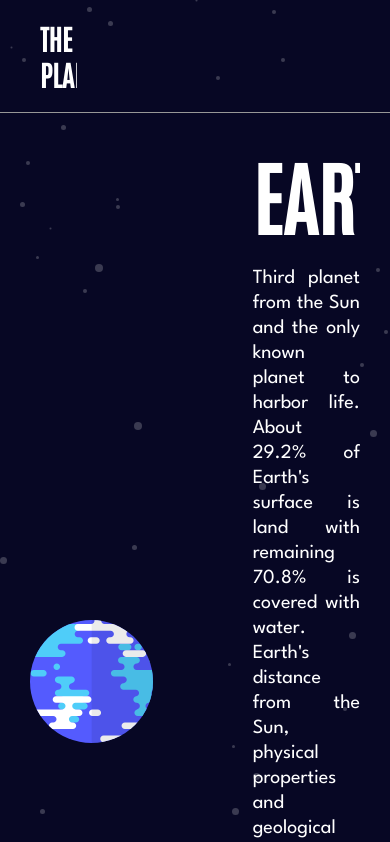
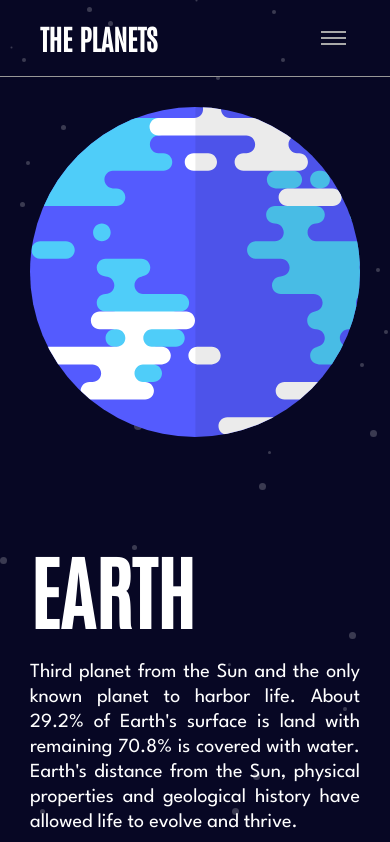
Before and after one commit to guusfelix2015/planetsFact, a React (Vite) app: page /planets/earth in a window 390 px wide. Shown: the top 842 px of the page. Built offline with nearby package versions, Linux system fonts and the light colour scheme; data requests are answered from the project's data file.

Commit message:
Finish Project

```diff
--- a/src/components/Header/Header.jsx
+++ b/src/components/Header/Header.jsx
@@ -1,10 +1,24 @@
 import { Link } from "react-router-dom";
 import { useFetch } from "../../hooks/useFetch";
+import { useState } from "react";
 import styles from "./Header.module.css";
 
 const Header = () => {
   const url = "http://localhost:3000/planets";
   const { data: planets } = useFetch(url);
+
+  const [navActive, setNavActive] = useState(styles.links);
+  const [toggleIcon, setToggleIcon] = useState(styles.navToggle);
+
+  const navToggle = () => {
+    navActive === styles.links
+      ? setNavActive(`${styles.links} ${styles.navActive} `)
+      : setNavActive(styles.links);
+
+    toggleIcon === styles.navToggle
+      ? setToggleIcon(`${styles.navToggle} ${styles.toggle}`)
+      : setToggleIcon(styles.navToggle);
+  };
 
   return (
     <header>
@@ -12,14 +26,24 @@ const Header = () => {
         <Link className={styles.logo} to="/">
           The Planets
         </Link>
-        <ul className={styles.links}>
+        <ul className={navActive}>
           {planets &&
             planets.map((planet) => (
               <li key={planet.id}>
-                <Link to={`/planets/${planet.name}`}>{planet.name}</Link>
+                <Link
+                  onClick={() => setNavActive(styles.links)}
+                  to={`/planets/${planet.name}`}
+                >
+                  {planet.name}
+                </Link>
               </li>
             ))}
         </ul>
+        <div onClick={navToggle} className={toggleIcon}>
+          <div className={styles.line1}></div>
+          <div className={styles.line2}></div>
+          <div className={styles.line3}></div>
+        </div>
       </nav>
     </header>
   );
--- a/src/components/Header/Header.module.css
+++ b/src/components/Header/Header.module.css
@@ -37,3 +37,53 @@ header {
 .links li a:hover {
   opacity: 1;
 }
+
+.navToggle div {
+  width: 2.5rem;
+  height: 0.2rem;
+  margin: 0.4rem;
+  background: darkgray;
+  transition: 0.3s;
+}
+
+.navToggle {
+  cursor: pointer;
+  display: none;
+}
+
+@media screen and (max-width: 1000px) {
+  .navToggle {
+    display: block;
+    z-index: 999;
+  }
+  .links {
+    position: fixed;
+    top: 0;
+    right: 0;
+    width: 100%;
+    height: 100%;
+    background: #070724;
+    flex-direction: column;
+    align-items: center;
+    justify-content: center;
+    transform: translateX(100%);
+    z-index: 1;
+  }
+}
+
+.navActive {
+  transform: translateX(0);
+  transition: 0.2s;
+}
+
+.toggle .line1 {
+  transform: rotate(-45deg) translate(-4px, 5px);
+}
+
+.toggle .line2 {
+  opacity: 0;
+}
+
+.toggle .line3 {
+  transform: rotate(45deg) translate(-3px, -5px);
+}
--- a/src/index.css
+++ b/src/index.css
@@ -28,3 +28,9 @@ body {
   background-color: #070724;
   background-image: url("../assets/background-stars.svg");
 }
+
+@media screen and (max-width: 768px) {
+  * {
+    overflow: visible;
+  }
+}
--- a/src/pages/Planet/Planet.module.css
+++ b/src/pages/Planet/Planet.module.css
@@ -116,3 +116,16 @@
   line-height: 3.2rem;
   color: #fff;
 }
+
+@media screen and (max-width: 768px) {
+  .planetContainer {
+    flex-direction: column;
+    align-items: center;
+    justify-content: center;
+  }
+
+  .cardsInfo {
+    display: grid;
+    grid-template-columns: 1fr 1fr;
+  }
+}
```
